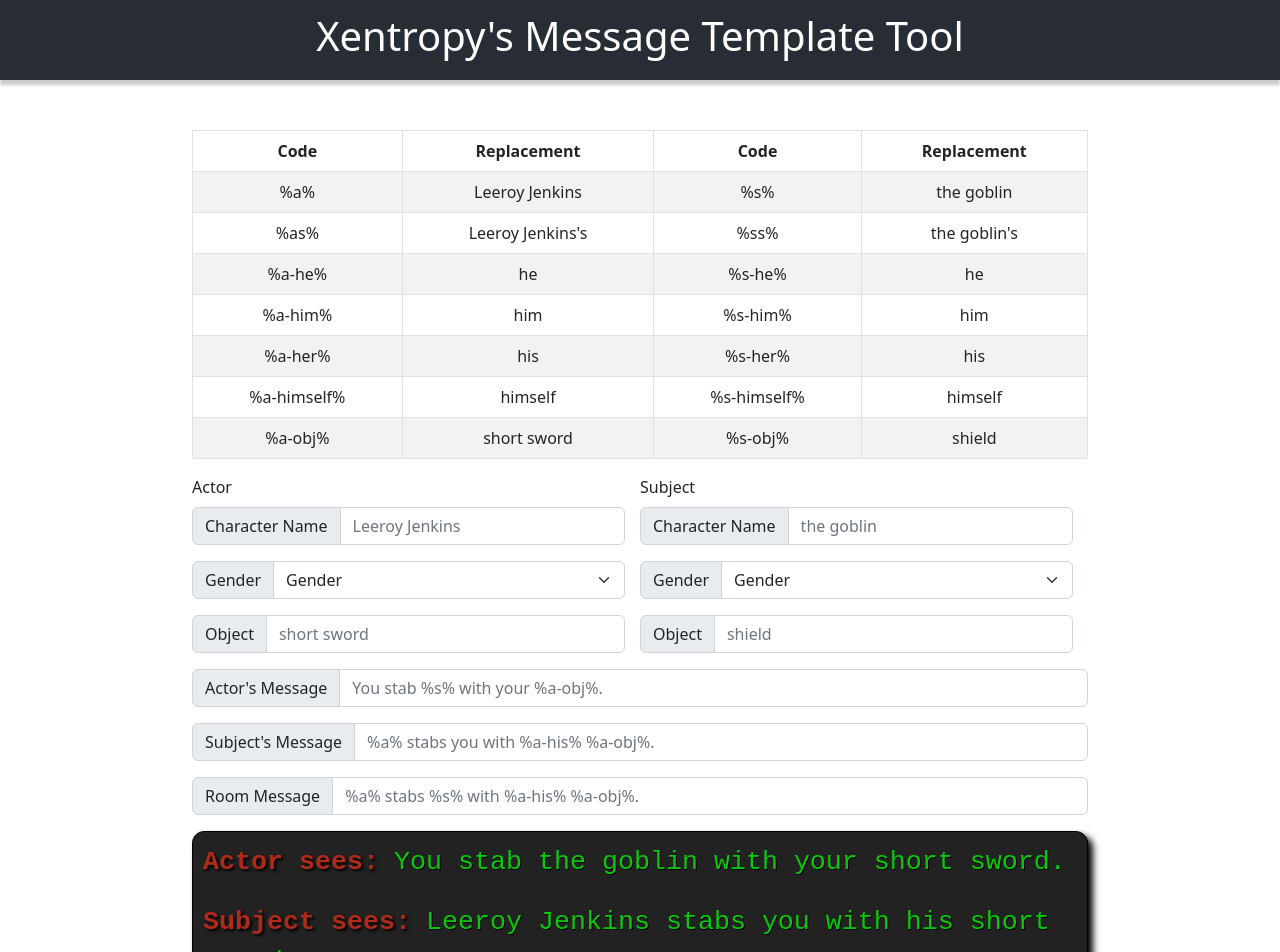
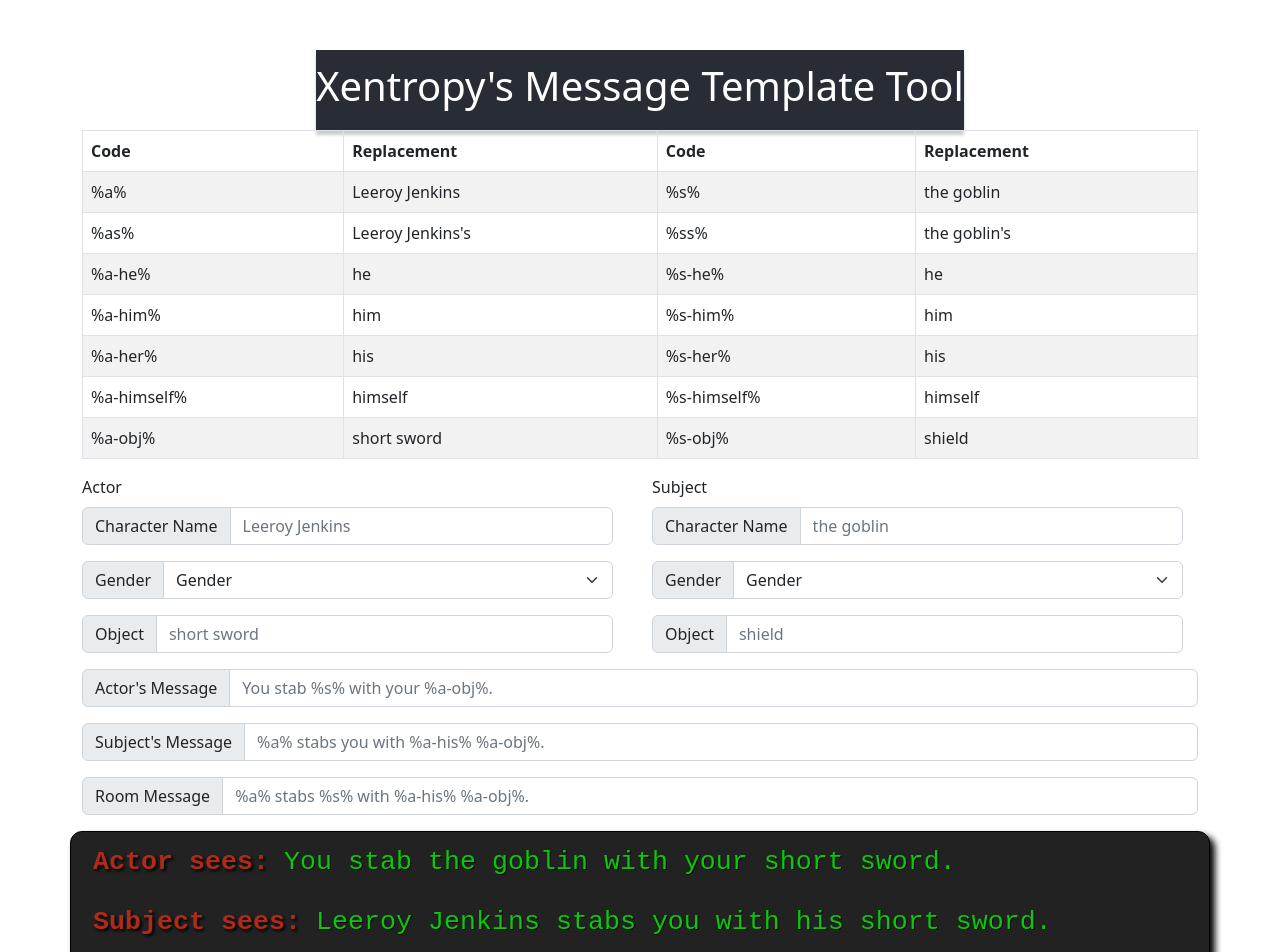
Before and after one commit to xentropy-git/tbg-message-template-tool, a React (Create React App) app: page / in a window 1280 px wide. Shown: the top 952 px of the page. Built offline with nearby package versions, Linux system fonts and the light colour scheme.

Commit message:
reducing number of elements

```diff
--- a/public/index.html
+++ b/public/index.html
@@ -9,6 +9,6 @@
   </head>
   <body>
     <noscript>You need to enable JavaScript to run this app.</noscript>
-    <div id="root"></div>
+    <main id="root"></main>
   </body>
 </html>
--- a/src/App.js
+++ b/src/App.js
@@ -1,5 +1,7 @@
 import React, { useEffect, useState } from "react";
+import Col from "react-bootstrap/Col";
 import Container from "react-bootstrap/Container";
+import Row from "react-bootstrap/Row";
 import "./App.css";
 import { Messages } from "./Messages";
 import Mob from "./Mob";
@@ -40,23 +42,27 @@ function App() {
   }, [messages, actor, subject]);
 
   return (
-    <div className="App">
+    <>
       <header className="App-header">
         <h1>Xentropy's Message Template Tool</h1>
       </header>
 
-      <main>
-        <div className="main-div">
+      <Container>
         <Table actor={actor} subject={subject} />
 
-          <Container className="mobs">
+        <Row>
+          <Col md>
             <Mob title="Actor" state={actor} onChange={setActor} />
+          </Col>
+          <Col md>
             <Mob title="Subject" state={subject} onChange={setSubject} />
+          </Col>
+        </Row>
+
+        <Messages messages={messages} onChange={setMessages} />
       </Container>
 
-          <Messages messages={messages} onChange={setMessages} />
-
-          <div className="output-container">
+      <Container className="output-container">
         <div className="output">
           <span className="output-pov">Actor sees:</span>
           {parsed.actor}
@@ -69,10 +75,8 @@ function App() {
           <span className="output-pov">Room sees:</span>
           {parsed.room}
         </div>
-          </div>
-        </div>
-      </main>
-    </div>
+      </Container>
+    </>
   );
 }
 /*
```
Lines whose indentation alone changed are shown as unchanged.
